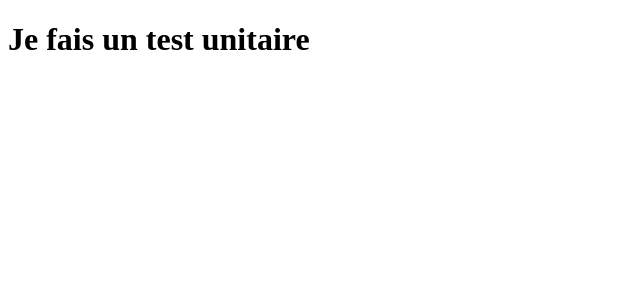
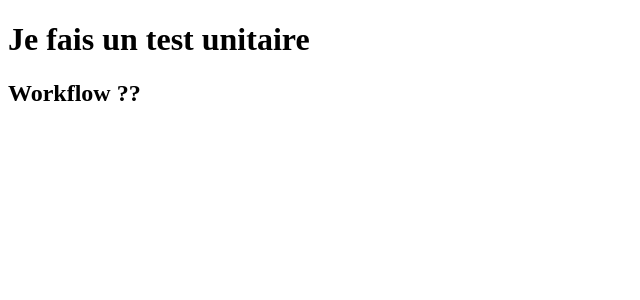
Before and after one commit to AdminTiaki/interfaceAdmin, an Angular app: page / in a window 1280 px wide. Shown: the top 300 px of the page, without its empty margins (0-640 px from the left). Built offline with nearby package versions, Linux system fonts and the light colour scheme.

Commit message:
test workflow

```diff
--- a/src/app/app.component.html
+++ b/src/app/app.component.html
@@ -1,2 +1,3 @@
 <router-outlet></router-outlet>
 <h1>Je fais un test unitaire</h1>
+<h2>Workflow ??</h2>
```
